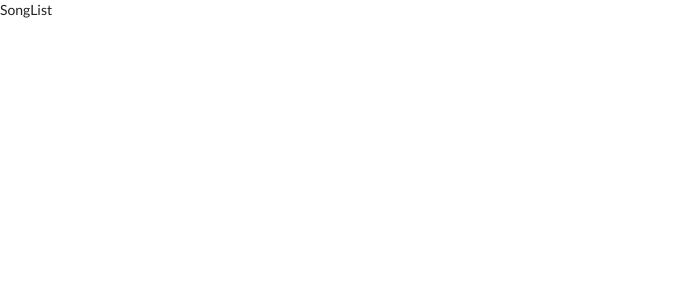
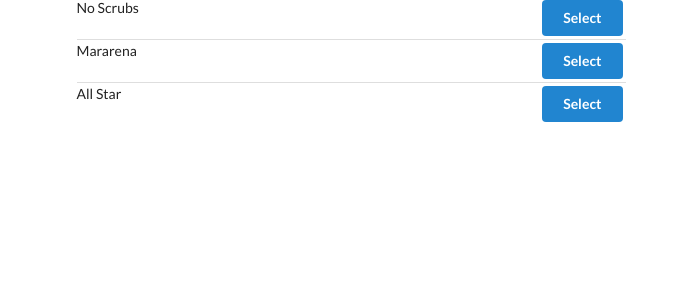
Before and after one commit to AshutoshGowardhan/react-redux-songs, a React (Create React App) app: page / in a window 1280 px wide. Shown: the top 300 px of the page, without its empty margins (0-688 px from the left). Built offline with nearby package versions, Linux system fonts and the light colour scheme.

Commit message:
selecting a song from redux

```diff
--- a/src/actions/index.js
+++ b/src/actions/index.js
@@ -1,7 +1,7 @@
-export const selectSongs = () => {
+export const selectSong = song => {
     //we are going to return actions
     return {
         type: 'SONG_SELECTED', //This is required
-        payload: song
+        payload: song,
     };
 };
--- a/src/components/App.js
+++ b/src/components/App.js
@@ -3,8 +3,10 @@ import SongList from './SongList';
 
 const App = () => {
     return (
-        <div>
-            <SongList/>
+        <div className="ui container grid">
+            <div className="ui row">
+                <div className="column eight wide"><SongList /></div>
+            </div>
         </div>
     )
 }
--- a/src/components/SongList.js
+++ b/src/components/SongList.js
@@ -1,13 +1,26 @@
 import React from 'react';
 import { connect } from 'react-redux';
+import { selectSong } from '../actions'
 
 class SongList extends React.Component {
-    componentDidMount() {
-        console.log(this.props)
+    renderList() {
+        return this.props.songs.map((song)=> {
+            return (
+                <div className="item" key={song.title}>
+                    <div className="right floated content">
+                        <button
+                        className="ui button primary"
+                        onClick={()=>this.props.selectSong(song)}
+                        >Select</button>
+                    </div>
+                    <div className="content">{song.title}</div>
+                </div>
+            )
+        })
     }
     render() {
         return (
-            <div>SongList</div>
+            <div className="ui divided list">{this.renderList()}</div>
         )
     }
 }
@@ -16,4 +29,6 @@ const mapStateToProps = (state) => {
     return {songs: state.songs}
 }
 
-export default connect(mapStateToProps)(SongList);
+export default connect(mapStateToProps, {
+    selectSong: selectSong
+})(SongList);
```
